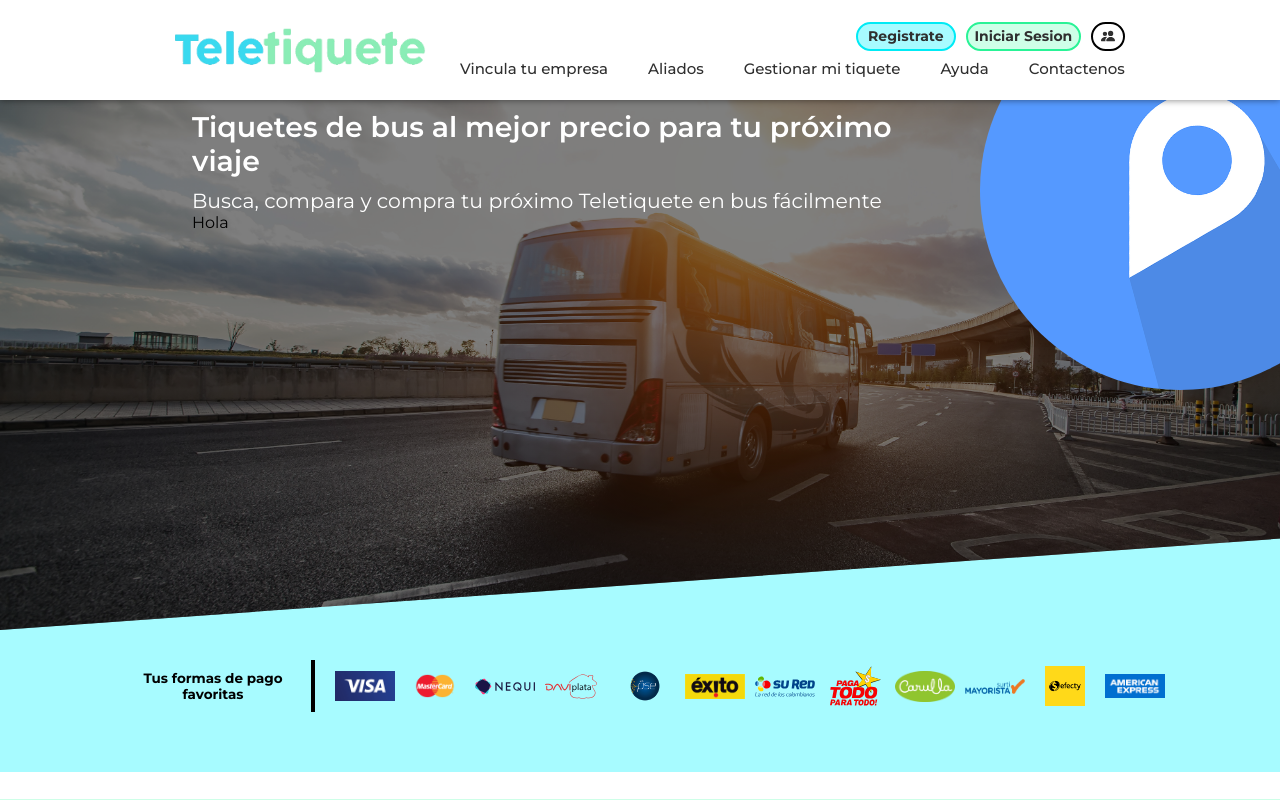
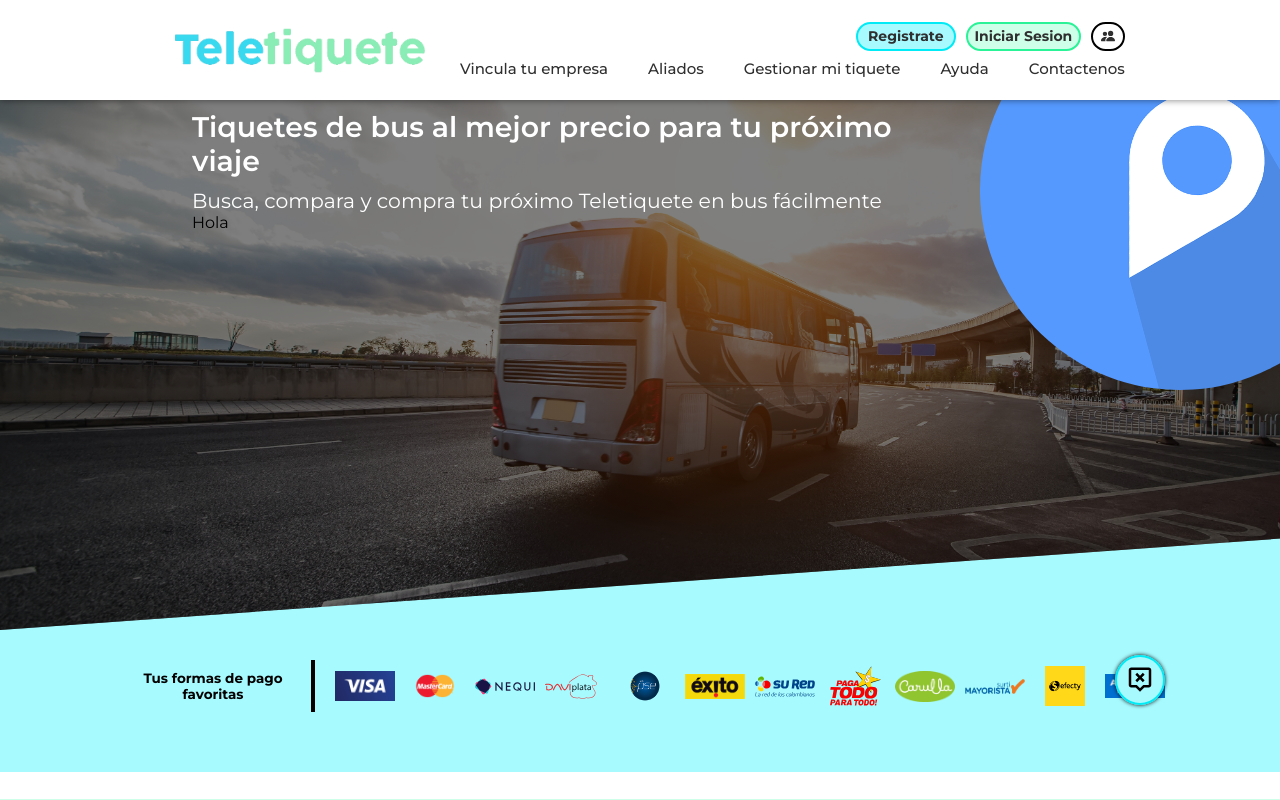
Before and after one commit to Jhuset2003/PaginaPrincipalTeletiquete, a React (Create React App) app: page /Teletiquete in a window 1280 px wide. Built offline with nearby package versions, Linux system fonts and the light colour scheme.

Commit message:
Landing v2.5

```diff
--- a/src/components/MenuButtons/MenuButtons.jsx
+++ b/src/components/MenuButtons/MenuButtons.jsx
@@ -1,11 +1,36 @@
-import React from 'react'
+import {React,useState} from 'react'
+
+import { BiMessageAltX,BiMessageAltError,BiQuestionMark } from 'react-icons/bi';
 
 import MenuButtonsS from "../../styles/componentsStyles/MenuButtons/MenuButtons.module.css"
+import { PrguntasF } from '../Footer/PartsFooter/TerminosCondiciones/PrguntasF';
 
 export const MenuButtons = () => {
+	const [Activate,setActivate] = useState()
+
 	return (
-		<div className={MenuButtonsS.MenuButtonsC}>
-
+		<div className={MenuButtonsS.MenuButtonsConatiner}>
+			<div className={MenuButtonsS.MenuButtons} >
+{/*  */}
+				<i className={`${MenuButtonsS.MenuBtnAction} ${Activate ? MenuButtonsS.MenuBtnActionActivate : ""}`} onClick={() => {setActivate(!Activate)}}>
+					{Activate === false ? <BiMessageAltError/> : <BiMessageAltX/>}
+				</i>
+{/*  */}
+				<div className={`${MenuButtonsS.MenuContent} ${Activate ? MenuButtonsS.MenuContentActivate : ""}`}>
+						<ul className={MenuButtonsS.ContentContainer}>
+							<li className={`${MenuButtonsS.Content}  ${Activate ? MenuButtonsS.ContentActivate1 : ""}`}>
+								<PrguntasF/><i className={MenuButtonsS.iconsMenuButtons}><BiQuestionMark/></i>
+							</li>
+							<li className={`${MenuButtonsS.Content} ${Activate ? MenuButtonsS.ContentActivate2 : ""}`}>
+								Hola<i className={MenuButtonsS.iconsMenuButtons}><BiQuestionMark/></i>
+							</li>
+							<li className={`${MenuButtonsS.Content} ${Activate ? MenuButtonsS.ContentActivate3 : ""}`}>
+								Adias<i className={MenuButtonsS.iconsMenuButtons}><BiQuestionMark/></i>
+							</li>
+						</ul>
+				</div>
+{/*  */}
+			</div>
         </div>
 	);
 }
--- a/src/pages/Home.js
+++ b/src/pages/Home.js
@@ -5,6 +5,7 @@
 import ilustracioSeguridad from "../resources/Varios/ilustracionSeguridad.png"
 import { BtnFacebook } from '../components/ButtonsFuncionales/Redes/BtnFacebook';
 import { BtnInstagram } from '../components/ButtonsFuncionales/Redes/BtnInstagram';
+import { MenuButtons } from '../components/MenuButtons/MenuButtons';
 
 const MoreInformation = lazy(()=> import('../components/MoreInformation/MoreInformation'));
 const Footer = lazy(()=> import('../components/Footer/Footer'));
@@ -115,11 +116,17 @@
           </div>
         </section>
 
+        <section className={HomeStyles.Sec}>
+
+        </section>
+
         <footer className={HomeStyles.footerHomeContainer}>
           <div className={HomeStyles.footerHome}>
             <Footer/>
           </div>
         </footer>
+
+          <MenuButtons/>
 
 
     </div>
--- a/src/styles/componentsStyles/FooterStyles/FooterParts.module.css
+++ b/src/styles/componentsStyles/FooterStyles/FooterParts.module.css
@@ -5,8 +5,8 @@
 .StateOpenBtnContainer{
     position: fixed;
     margin: 0px !important;
-    width: 100%;
-    height: 100%;
+    width: 100vw;
+    height: 100vh;
     top: 0;
     right: 0;
     left: 0;
--- a/src/styles/componentsStyles/MenuButtons/MenuButtons.module.css
+++ b/src/styles/componentsStyles/MenuButtons/MenuButtons.module.css
@@ -1 +1,68 @@
 @import url("../../globalStyles/App.css");
+.MenuButtonsConatiner{
+    z-index: 100;
+    position: fixed;
+    bottom: -80px;
+    right: -60px;
+}
+.MenuButtons{
+    position: relative;
+    width: 400px;
+    height: 400px;
+    display: flex;
+    justify-content: center;
+    align-items: center;
+    align-self: center;
+    border-radius: 50%;
+}
+
+
+
+.MenuBtnAction{
+    position: absolute;
+    font-size: 30px;
+    cursor: pointer;
+    background-color: var(--primary);
+    display: flex;
+    justify-content: center;
+    align-items: center;
+    width: 50px;
+    height: 50px;
+    border-radius: 50%;
+    z-index: 2;
+    transition: all 0.2s cubic-bezier(0.68, -0.55, 0.27, 1.55);
+    border: 2px solid var(--OtherSecundary);
+}
+.MenuBtnActionActivate{
+    transform: rotate(360deg);
+}
+
+.MenuContent{
+    position: relative;
+    width: 50px;
+    height: 50px;
+    transition: all 0.2s cubic-bezier(0.68, -0.55, 0.27, 1.55);
+    font-size: 1px;
+    display: flex;
+    justify-content: center;
+    align-items: center;
+    align-self: center;
+    background-color: rgba(192, 192, 192, 0.873);
+    box-shadow: 0 0 4px rgb(0, 0, 0);
+    border-radius: 50%;
+}
+.MenuContentActivate{
+    width: 100%;
+    height: 100%;
+    font-size: 10px;
+}
+
+.ContentContainer{
+    list-style: none;
+    width: 50%;
+    height: 50%;
+    display: flex;
+}
+.Content{
+    transform: rotate(calc(360deg/3 * 3));
+}
```
